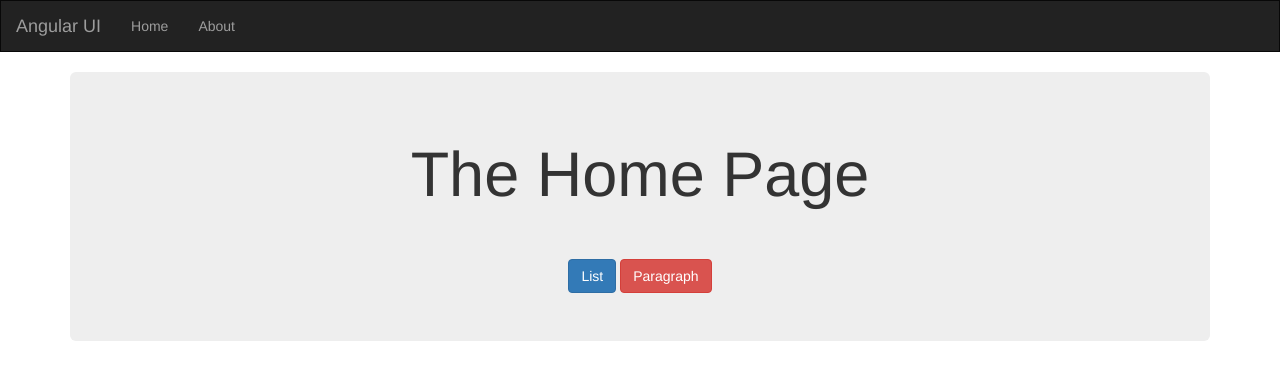
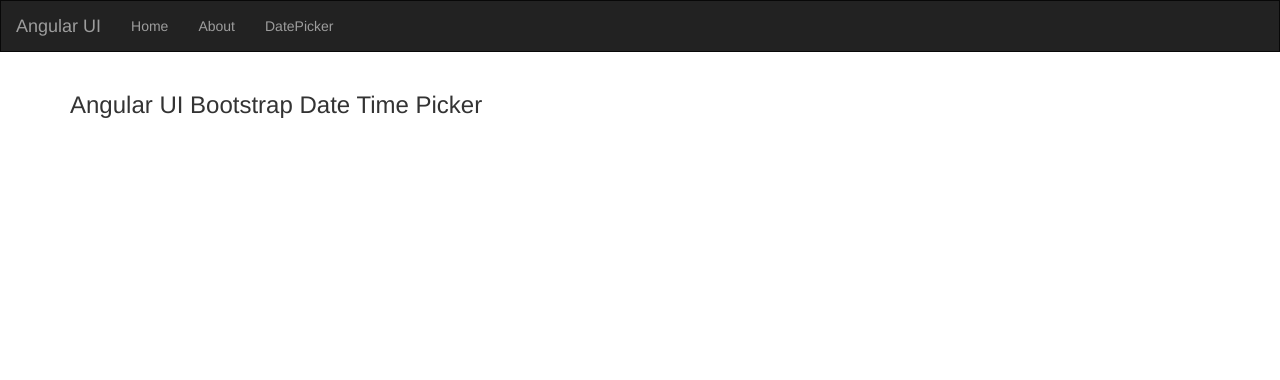
Before and after one commit to tanvirhossain33/AngularPracticeApplication, a plain HTML site: page AngularApplication/index.html at #!/datePicker in a window 1280 px wide. Drawn offline with nearby package versions, Linux system fonts and the light colour scheme; some packages are replaced by stand-ins of ours.

Commit message:
add controller for date picker

```diff
--- a/AngularApplication/Scripts/app/app.js
+++ b/AngularApplication/Scripts/app/app.js
@@ -40,7 +40,21 @@ myApp.config(function ($stateProvider, $urlRouterProvider) {
                     controller: 'scotchController'
                 }
             }
+        })
+
+
+
+        .state('datePicker', {
+            url: '/datePicker',
+            templateUrl: 'partials/datePicker.html',
+            controller: 'DatePickerCtrl'
         });
+});
+
+
+myApp.controller('DatePickerCtrl', function ($scope) {
+
+
 });
 
 
--- a/AngularApplication/index.html
+++ b/AngularApplication/index.html
@@ -29,6 +29,7 @@
         <ul class="nav navbar-nav">
             <li><a ui-sref="home">Home</a></li>
             <li><a ui-sref="about">About</a></li>
+            <li><a ui-sref="datePicker">DatePicker</a></li>
         </ul>
     </nav>
 
--- /dev/null
+++ b/AngularApplication/partials/datePicker.html
@@ -0,0 +1 @@
+<h3>Angular UI Bootstrap Date Time Picker</h3>
```
Also changed, not shown: 1 other file.
